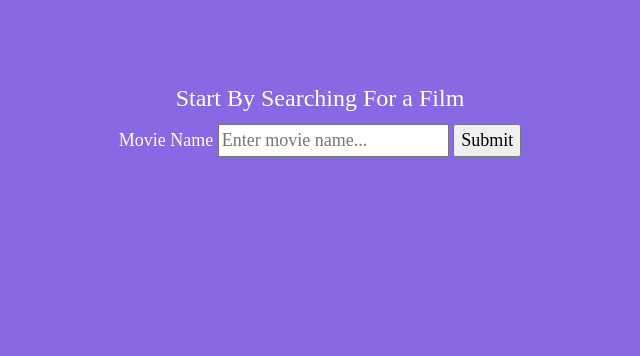
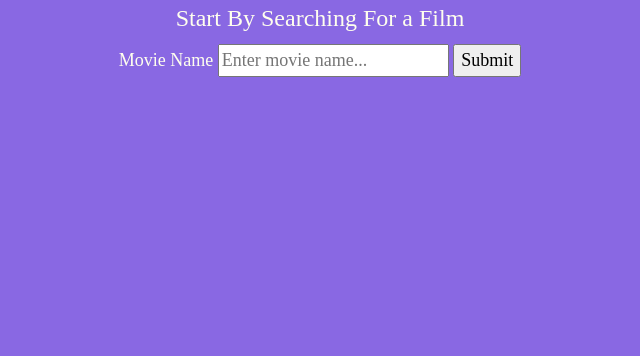
Before and after one commit to Acera-chan/QuoteGIFr, a Flask app: page /film in a window 1280 px wide. Shown: the part 120-476 px from the top of the page, without its empty margins (320-960 px from the left). Run offline with Flask 2, Linux system fonts and the light colour scheme; parts of the project's set-up code (start-up, migrations or seed data) failed here and were passed over; some libraries are stand-ins or nearby versions.

Commit message:
Resolved margin issues with FilmSelectForm

```diff
--- a/codebase/static/style.css
+++ b/codebase/static/style.css
@@ -48,7 +48,8 @@ body {
     text-align:center;
     width:60vw;
     margin-top:10vh;
-    margin-left:20vw;
+    margin: auto;
+    width: 50%;
     z-index:-1;
 }
 
@@ -59,7 +60,8 @@ body {
     text-align:center;
     width:50vw;
     margin-top:10vh;
-    margin-left:25vw;
+    margin: auto;
+    width: 50%;
     z-index:-1;
 }
 
```
